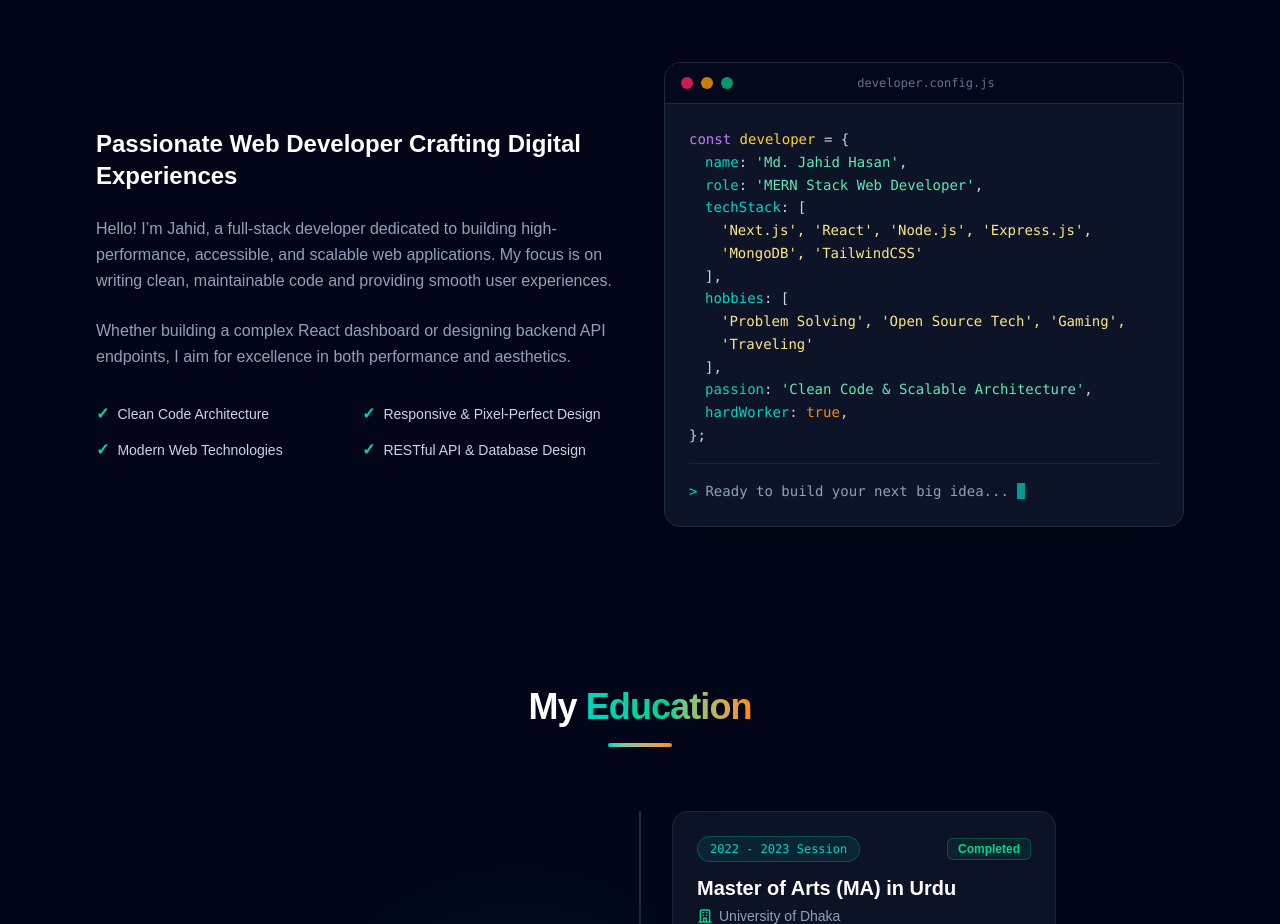
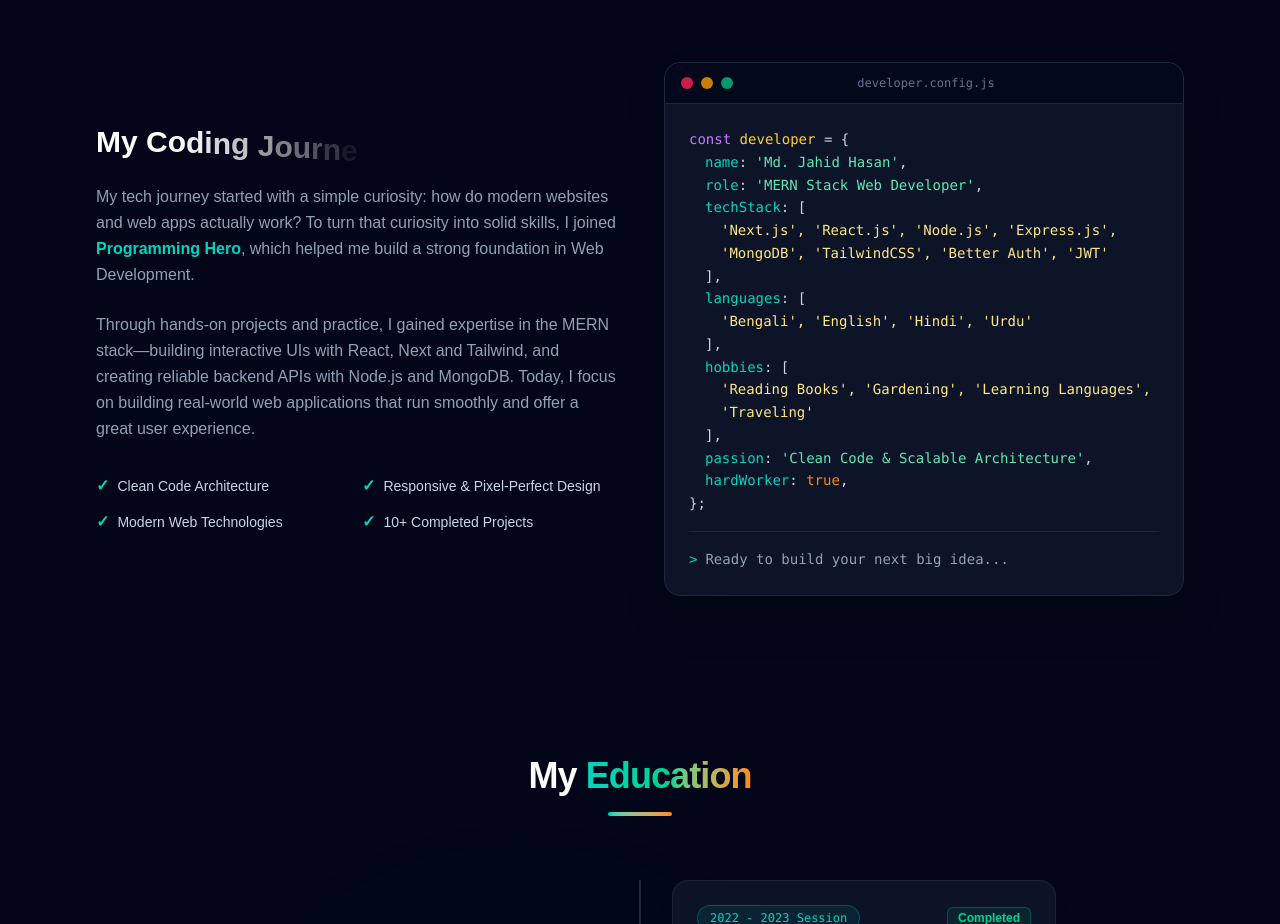
Before and after one commit to wdev-jahidhasan/my-portfolio, a Next.js app: page / in a window 1280 px wide. Shown: the part 942-1866 px from the top of the page. Built offline with nearby package versions, Linux system fonts and the light colour scheme; a web font is replaced by a local one.

Commit message:
about section okay

```diff
--- a/package.json
+++ b/package.json
@@ -9,6 +9,7 @@
     "lint": "eslint"
   },
   "dependencies": {
+    "framer-motion": "^13.0.0",
     "next": "16.3.0",
     "react": "19.2.8",
     "react-dom": "19.2.8",
--- a/src/app/components/About.jsx
+++ b/src/app/components/About.jsx
@@ -1,12 +1,16 @@
 'use client';
+
+import { motion } from 'framer-motion';
 
 export default function About() {
   const highlights = [
     'Clean Code Architecture',
     'Responsive & Pixel-Perfect Design',
     'Modern Web Technologies',
-    'RESTful API & Database Design',
+    '10+ Completed Projects',
   ];
+
+  const titleText = "My Coding Journey";
 
   return (
     <section id="about" className="py-20 bg-slate-950 text-white relative overflow-hidden">
@@ -25,18 +29,36 @@ export default function About() {
 
         <div className="grid grid-cols-1 lg:grid-cols-12 gap-12 items-center">
 
-          {/* Left Column: Brief Bio & Highlights */}
+          {/* Left Column: Bio & Programming Hero Journey */}
           <div className="lg:col-span-6 space-y-6 text-slate-300">
-            <h3 className="text-2xl font-bold text-white">
-              Passionate Web Developer Crafting Digital Experiences
+
+            {/* Perfect Infinite Typeforward Animated Title */}
+            <h3 className="text-2xl sm:text-3xl font-bold text-white flex flex-wrap items-center">
+              {titleText.split("").map((char, index) => (
+                <motion.span
+                  key={index}
+                  animate={{
+                    opacity: [0, 1, 1, 0],
+                    y: [10, 0, 0, -5],
+                  }}
+                  transition={{
+                    duration: 4,
+                    repeat: Infinity,
+                    repeatDelay: 1,
+                    delay: index * 0.1,
+                  }}
+                >
+                  {char === " " ? "\u00A0" : char}
+                </motion.span>
+              ))}
             </h3>
 
             <p className="leading-relaxed text-slate-400">
-              Hello! I’m Jahid, a full-stack developer dedicated to building high-performance, accessible, and scalable web applications. My focus is on writing clean, maintainable code and providing smooth user experiences.
+              My tech journey started with a simple curiosity: how do modern websites and web apps actually work? To turn that curiosity into solid skills, I joined <span className="text-teal-400 font-semibold">Programming Hero</span>, which helped me build a strong foundation in Web Development.
             </p>
 
             <p className="leading-relaxed text-slate-400">
-              Whether building a complex React dashboard or designing backend API endpoints, I aim for excellence in both performance and aesthetics.
+              Through hands-on projects and practice, I gained expertise in the MERN stack—building interactive UIs with React, Next and Tailwind, and creating reliable backend APIs with Node.js and MongoDB. Today, I focus on building real-world web applications that run smoothly and offer a great user experience.
             </p>
 
             {/* Highlights List */}
@@ -50,7 +72,7 @@ export default function About() {
             </div>
           </div>
 
-          {/* Right Column: IDE Code Window with Hobbies */}
+          {/* Right Column: IDE Code Window */}
           <div className="lg:col-span-6">
             <div className="w-full bg-slate-900/90 border border-slate-800 hover:border-teal-500/50 rounded-2xl shadow-2xl hover:shadow-teal-500/20 overflow-hidden backdrop-blur-md transition-all duration-300 group">
 
@@ -83,7 +105,16 @@ export default function About() {
                   <span className="text-teal-400">techStack</span>: [
                 </p>
                 <p className="pl-8 text-amber-200">
-                  &apos;Next.js&apos;, &apos;React&apos;, &apos;Node.js&apos;, &apos;Express.js&apos;, &apos;MongoDB&apos;, &apos;TailwindCSS&apos;
+                  &apos;Next.js&apos;, &apos;React.js&apos;, &apos;Node.js&apos;, &apos;Express.js&apos;, &apos;MongoDB&apos;, &apos;TailwindCSS&apos;, &apos;Better Auth&apos;, &apos;JWT&apos;
+                </p>
+
+                <p className="pl-4">],</p>
+
+                <p className="pl-4">
+                  <span className="text-teal-400">languages</span>: [
+                </p>
+                <p className="pl-8 text-amber-200">
+                  &apos;Bengali&apos;, &apos;English&apos;, &apos;Hindi&apos;, &apos;Urdu&apos;
                 </p>
                 <p className="pl-4">],</p>
 
@@ -91,7 +122,7 @@ export default function About() {
                   <span className="text-teal-400">hobbies</span>: [
                 </p>
                 <p className="pl-8 text-amber-200">
-                  &apos;Problem Solving&apos;, &apos;Open Source Tech&apos;, &apos;Gaming&apos;, &apos;Traveling&apos;
+                  &apos;Reading Books&apos;, &apos;Gardening&apos;, &apos;Learning Languages&apos;, &apos;Traveling&apos;
                 </p>
                 <p className="pl-4">],</p>
 
@@ -108,7 +139,6 @@ export default function About() {
                 <div className="mt-4 pt-4 border-t border-slate-800/80 group-hover:border-teal-500/30 text-slate-500 flex items-center gap-2 transition-colors duration-300">
                   <span className="text-teal-400">&gt;</span>
                   <span className="text-slate-400">Ready to build your next big idea...</span>
-                  <span className="w-2 h-4 bg-teal-400 animate-pulse inline-block" />
                 </div>
               </div>
 
```
Also changed, not shown: 1 other file (tests, documents, lock files or other folders).
